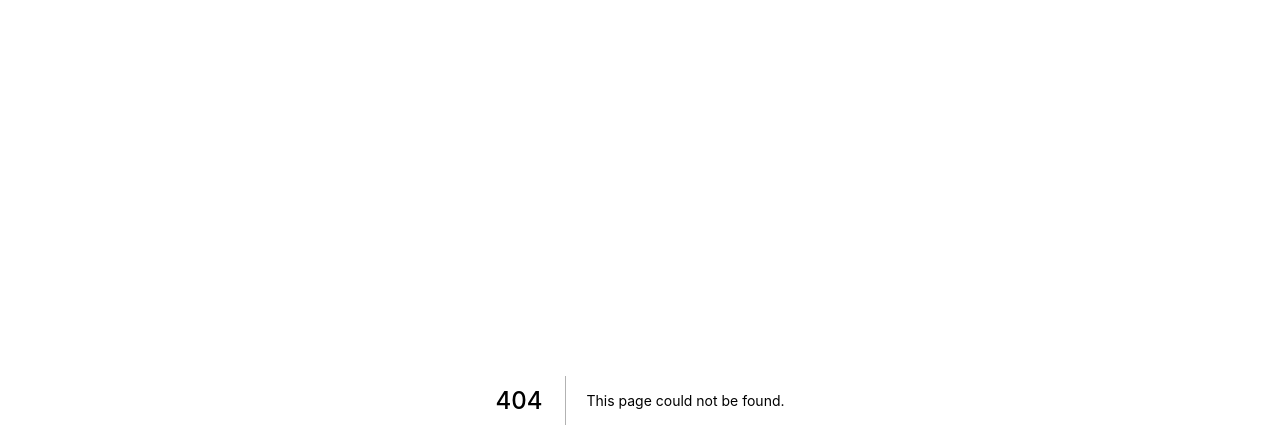
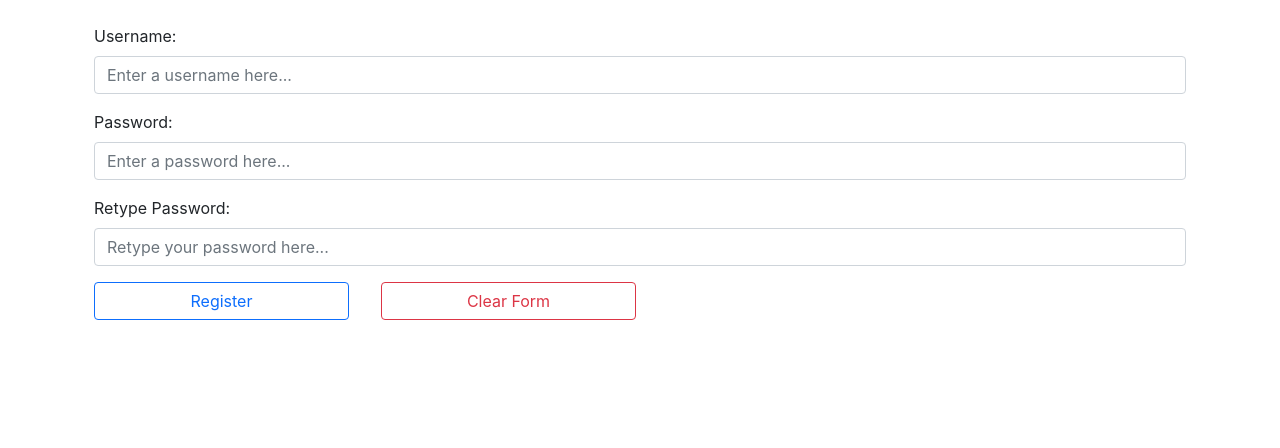
Before and after one commit to Vasilis-SE/ts_blueprint, a Next.js app in the folder client/: page /register in a window 1280 px wide. Before the commit this address had no page. Shown: the top 448 px of the page. Built offline with nearby package versions, Linux system fonts and the light colour scheme.

Commit message:
register form, various components, and interfaces

```diff
--- a/client/components/movies/moviesList.tsx
+++ b/client/components/movies/moviesList.tsx
@@ -24,7 +24,6 @@ export default function MoviesList() {
 
     const handleMoviesResponse = async () => {
       const data: any = await fetchMoviesForIndex();
-      console.log(">> ", data);
 
       if (!data.status) setErrorMessage(data.message);
       else setMovies(data.data);
@@ -33,7 +32,7 @@ export default function MoviesList() {
     };
 
     // Delay requesyt to display results (given a better feeling...)
-    setTimeout(() => handleMoviesResponse(), 1300);
+    setTimeout(() => handleMoviesResponse(), 7300);
   }, []);
 
   const buildMovieList = () => {
--- /dev/null
+++ b/client/interfaces/components.ts
@@ -0,0 +1,4 @@
+interface IErrorAlert {
+  title: string;
+  content: string;
+}
--- /dev/null
+++ b/client/interfaces/user.ts
@@ -0,0 +1,4 @@
+export default interface IUserRegisterProperties {
+    username: string;
+    password: string;
+}
--- /dev/null
+++ b/client/pages/register.tsx
@@ -0,0 +1,111 @@
+import React from "react";
+import { Container, Form, Button, Row, Col } from "react-bootstrap";
+import { NextPage } from "next";
+
+const Register: NextPage = () => {
+  const [username, setUsername] = React.useState("");
+  const [password, setPassword] = React.useState("");
+  const [repassword, setRePassword] = React.useState("");
+  const [usernameError, setUsernameError] = React.useState("");
+  const [passwordError, setPasswordError] = React.useState("");
+  const [repasswordError, setRePasswordError] = React.useState("");
+
+  const handleUsernameChange = (event: any) => {
+    setUsername(event.target.value);
+    setUsernameError("");
+
+    if (event.target.value === "")
+      setUsernameError("This field cannot be empty...");
+  };
+
+  const handlePasswordChange = (event: any) => {
+    setPassword(event.target.value);
+    setPasswordError("");
+
+    if (event.target.value === "")
+      setPasswordError("This field cannot be empty...");
+  };
+
+  const handleRePasswordChange = (event: any) => {
+    setRePassword(event.target.value);
+    setRePasswordError("");
+
+    if (event.target.value === "")
+      setRePasswordError("This field cannot be empty...");
+  };
+
+  const handleClearForm = (event: any) => {
+    setUsername("");
+    setUsernameError("");
+    setPassword("");
+    setPasswordError("");
+    setRePassword("");
+    setRePasswordError("");
+  };
+
+  const handleFormSubmit = (event: any) => {
+    if (usernameError != "" || passwordError != "" || repasswordError != "") return;
+
+
+
+  };
+
+  return (
+    <Container className="p-4">
+      <Row xs={12} md={9} lg={7}>
+        <Form>
+          <Form.Group className="mb-3" controlId="formBasicUsername">
+            <Form.Label>Username:</Form.Label>
+            <Form.Control
+              type="text"
+              placeholder="Enter a username here..."
+              value={username}
+              onChange={handleUsernameChange}
+            />
+
+            <Form.Text className="text-danger">{usernameError}</Form.Text>
+          </Form.Group>
+
+          <Form.Group className="mb-3" controlId="formBasicPassword">
+            <Form.Label>Password:</Form.Label>
+            <Form.Control
+              type="password"
+              placeholder="Enter a password here..."
+              value={password}
+              onChange={handlePasswordChange}
+            />
+
+            <Form.Text className="text-danger">{passwordError}</Form.Text>
+          </Form.Group>
+
+          <Form.Group className="mb-3" controlId="formBasicRePassword">
+            <Form.Label>Retype Password:</Form.Label>
+            <Form.Control
+              type="password"
+              placeholder="Retype your password here..."
+              value={repassword}
+              onChange={handleRePasswordChange}
+            />
+
+            <Form.Text className="text-danger">{repasswordError}</Form.Text>
+          </Form.Group>
+
+          <Row className="gap-2">
+            <Col xs={12} md={4} lg={3}>
+              <Button variant="outline-primary" className="w-100">
+                Register
+              </Button>
+            </Col>
+            <Col xs={12} md={4} lg={3}>
+              <Button variant="outline-danger" className="w-100" onClick={handleClearForm}>
+                Clear Form
+              </Button>
+            </Col>
+          </Row>
+        </Form>
+      </Row>
+    </Container>
+  );
+};
+
+export default Register;
```
Also changed, not shown: client/components/movies/movieCard.tsx (+0 -11 lines), client/components/movies/movieCardPlaceholder.tsx (+34 -5 lines), client/components/utils/errorAlert.tsx (added, +11 -0 lines), client/redux/action/authActions.ts (added).
